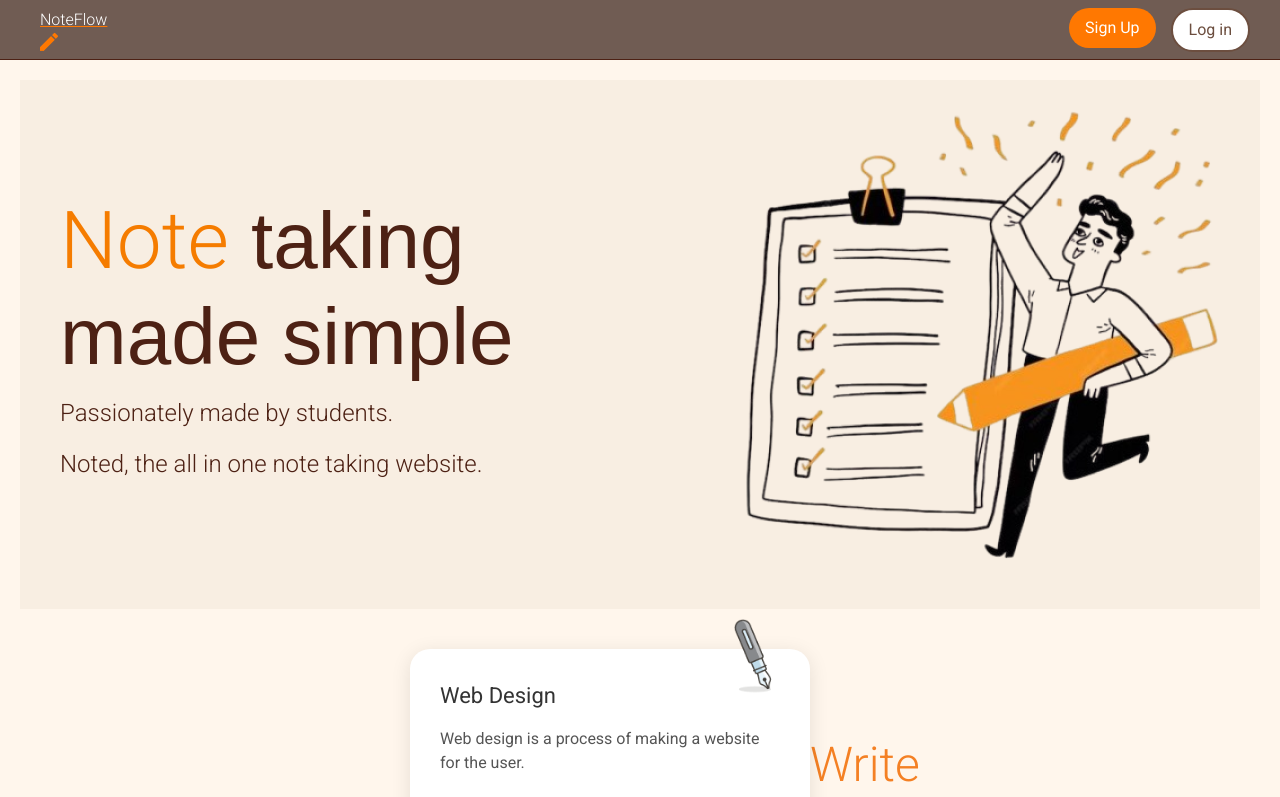
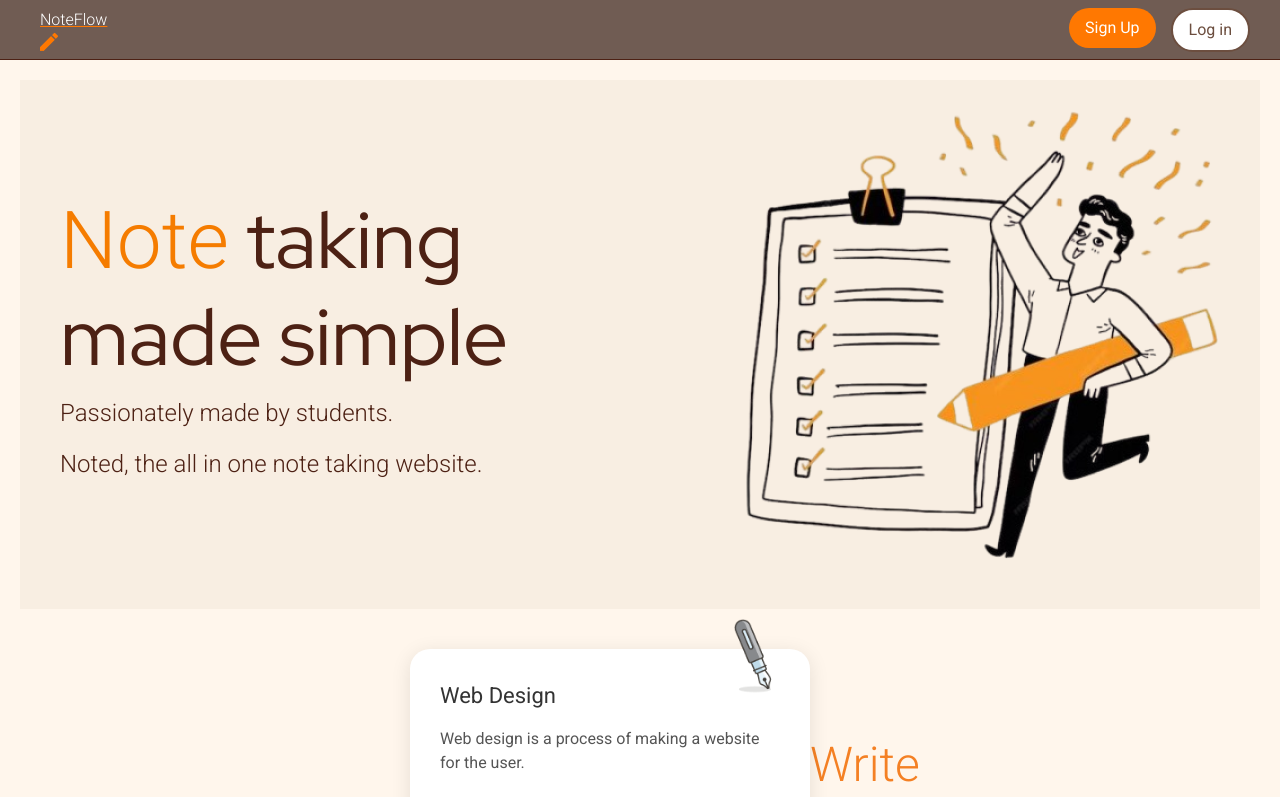
Before and after one commit to phuongthao0515/Integration-Project, a React (Vite) app: page / in a window 1280 px wide. Shown: the top 797 px of the page. Built offline with nearby package versions, Linux system fonts and the light colour scheme.

Commit message:
fix header welcome

```diff
--- a/src/App.css
+++ b/src/App.css
@@ -1,6 +1,3 @@
-
-@import url('https://fonts.googleapis.com/css2?family=Roboto:ital,wght@0,100;0,300;0,400;0,500;0,700;0,900;1,100;1,300;1,400;1,500;1,700;1,900&display=swap');
-@import url('https://fonts.googleapis.com/css2?family=Red+Hat+Display:wght@400;700&display=swap');
 
 * {
     padding: 0;
--- a/src/index.css
+++ b/src/index.css
@@ -1,3 +1,7 @@
+@import url('https://fonts.googleapis.com/css2?family=Roboto:ital,wght@0,100;0,300;0,400;0,500;0,700;0,900;1,100;1,300;1,400;1,500;1,700;1,900&display=swap');
+@import url('https://fonts.googleapis.com/css2?family=Red+Hat+Display:wght@400;700&display=swap');
+
+
 @tailwind base;
 @tailwind components;
 @tailwind utilities;
--- a/src/pages/Welcome/Welcome.jsx
+++ b/src/pages/Welcome/Welcome.jsx
@@ -19,7 +19,7 @@ const WelcomePage = () => {
 
 {/* note taking simple */}
       <section className={cx('note_taking_simple')}>
-        <div className={cx('content')}>
+        <div className={cx('contentt')}>
           <h2>
           <span className={cx('highlight')}>Note</span> taking <br/>made simple
           </h2>
--- a/src/pages/Welcome/Welcome.module.scss
+++ b/src/pages/Welcome/Welcome.module.scss
@@ -1,5 +1,5 @@
 .welcome_page {
-  font-family: Arial, sans-serif;
+  font-family: 'Red Hat Display' , sans-serif;
   color: #333;
   background-color: #fff6ec;
   padding: 20px;
@@ -17,13 +17,14 @@
     width: 100%;
 
 
-    .content {
+    .contentt {
       flex: 1;
       // padding-left:40px;
       // margin-right: 100px;
       // margin-left: 40px;
       padding: 0 40px;
       margin: 0;
+      font-family: 'Red Hat Display', sans-serif;
       h2 {
         font-size: 5rem;
         line-height: 1.2;
```
Also changed, not shown: 1 other file (tests, documents, lock files or other folders).
